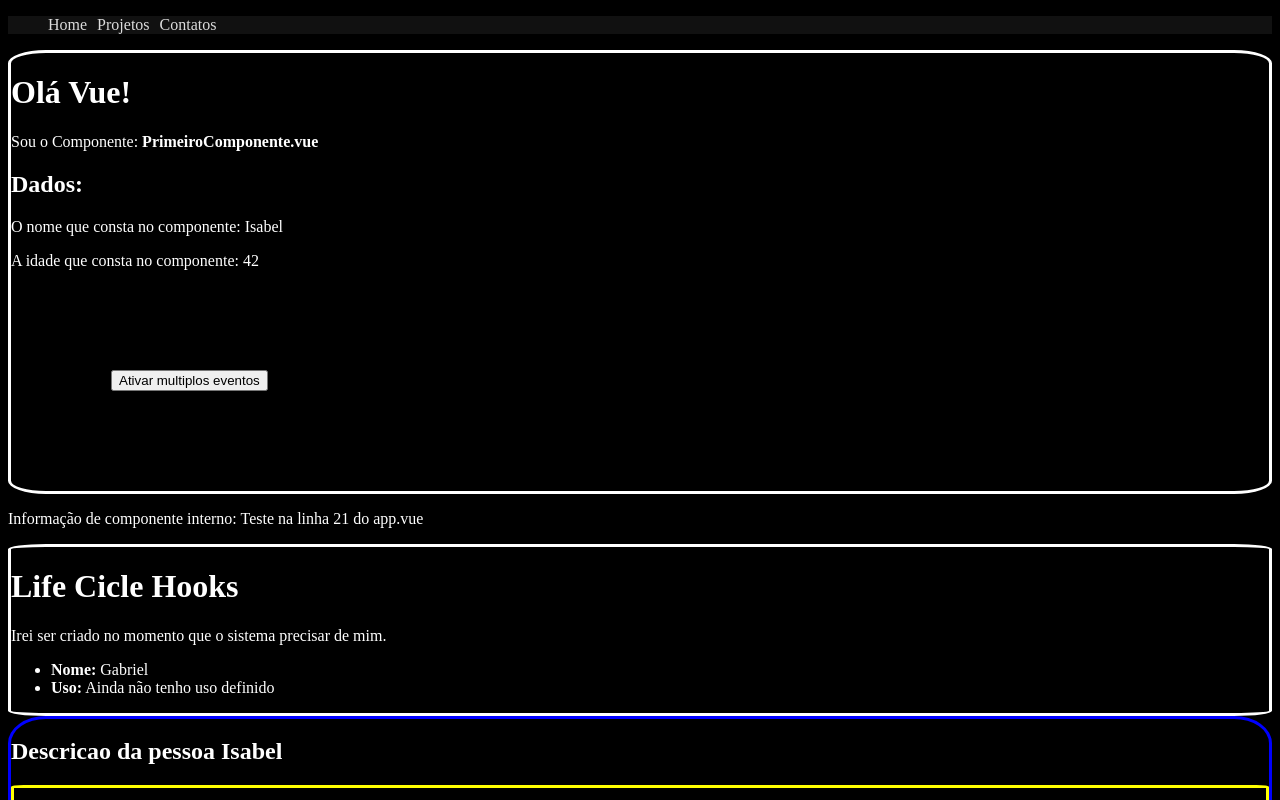
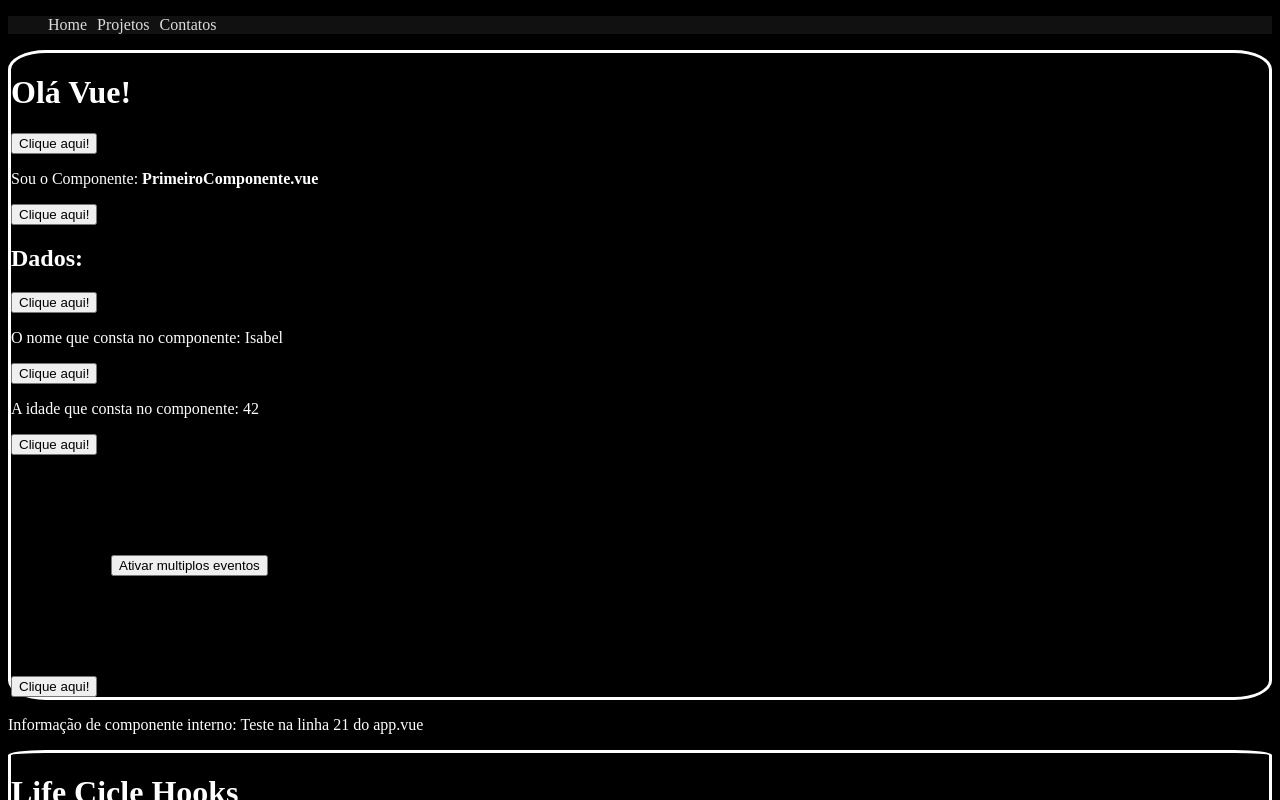
Before and after one commit to IsabelBoaventura/VueJs, a Vue app in the folder MatheusBasttisti/2_projeto_vue/: page / in a window 1280 px wide. Shown: the top 800 px of the page. Built offline with nearby package versions, Linux system fonts and the light colour scheme.

Commit message:
Finalizando aula 16.

```diff
--- a/MatheusBasttisti/2_projeto_vue/src/components/PrimeiroComponente.vue
+++ b/MatheusBasttisti/2_projeto_vue/src/components/PrimeiroComponente.vue
@@ -1,21 +1,29 @@
 <template>
     <div style="border: solid 3px; border-radius: 3%;">
         <h1>Olá Vue! </h1>
+        <Reutilizacao />
         <p>Sou o Componente: <b>PrimeiroComponente.vue</b> </p>
+        <Reutilizacao />
         <h2>Dados:</h2>
+        <Reutilizacao />
         <p>O nome que consta no componente: {{  nome }}</p>
+        <Reutilizacao />
         <p>A idade que consta no componente: {{ idade }}</p>
+        <Reutilizacao />
         <MultiplosEventos />
+        <Reutilizacao />
 
     </div>
 </template>
 
 <script>
     import MultiplosEventos from './MultiplosEventos.vue';
+    import Reutilizacao from './Reutilizacao.vue';
     export default {
         name: 'PrimeiroComponente',
         components:{
-            MultiplosEventos
+            MultiplosEventos,
+            Reutilizacao
         },
         data(){
             return {
--- /dev/null
+++ b/MatheusBasttisti/2_projeto_vue/src/components/Reutilizacao.vue
@@ -0,0 +1,25 @@
+<template>
+    <div>
+        <button @click="ativar">Clique aqui!</button>
+        <span v-show="ativou" >Ativado!</span>
+    </div>
+</template>
+
+<script>
+
+
+export default {
+    name: 'Reutilizacao',
+    data(){
+        return {
+            ativou: false
+        }
+    },
+    methods:{
+        ativar(){
+            this.ativou = !this.ativou
+        }
+    }
+
+}
+</script>
```
Also changed, not shown: 1 other file (tests, documents, lock files or other folders).
